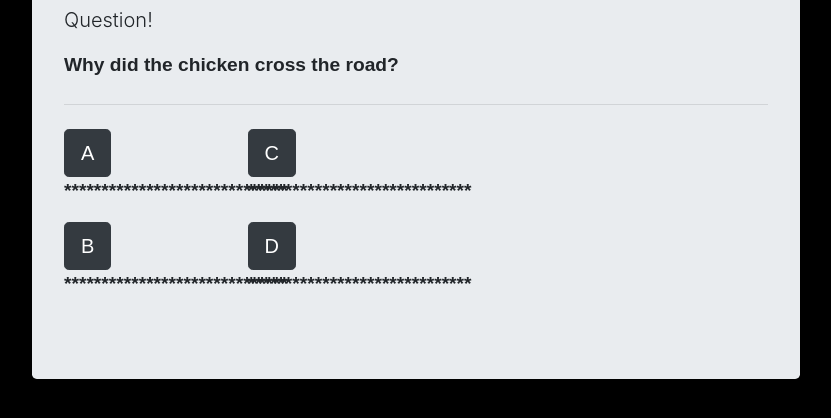
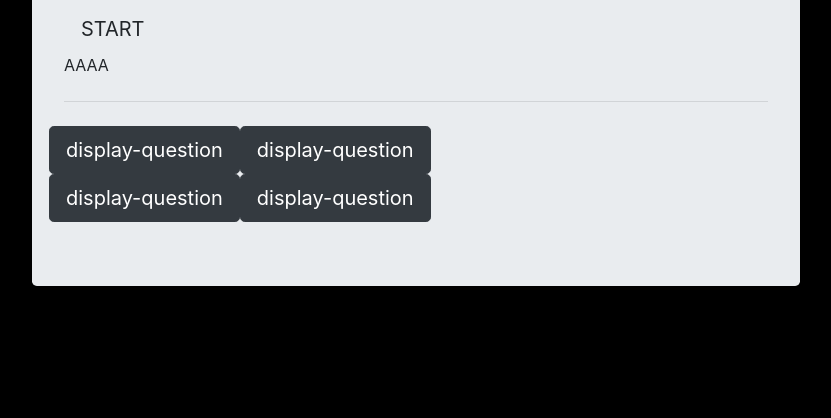
Before and after one commit to michaelzunigaa/Javascript--Code-Quiz-, a plain HTML site: page index.html in a window 1280 px wide. Shown: the part 294-712 px from the top of the page, without its empty margins (208-1039 px from the left). Drawn offline with nearby package versions, Linux system fonts and the light colour scheme.

Commit message:
first-update

```diff
--- a/index.html
+++ b/index.html
@@ -5,36 +5,37 @@
     <meta charset="utf-8">
     <meta name="viewport" content="width=device-width, initial-scale=1, shrink-to-fit=no">
 
-
     <link rel="stylesheet" href="https://stackpath.bootstrapcdn.com/bootstrap/4.4.1/css/bootstrap.min.css" integrity="sha384-Vkoo8x4CGsO3+Hhxv8T/Q5PaXtkKtu6ug5TOeNV6gBiFeWPGFN9MuhOf23Q9Ifjh" crossorigin="anonymous">
     <link rel="stylesheet" href="style.css">
 
-    <title></title>
+    <title>Code Quiz!</title>
   </head>
   <body>
-    <h1></h1>
 
 
     <div class="jumbotron">
-        <h1 class="display-4">Code Quiz</h1>
-        <p class="lead">Question!</p>
-        <p1>Why did the chicken cross the road?</p>
+      <h1 class="display-4">Code Quiz</h1>
+      <a class="btn btn-alert btn-lg" id="btn-start" href="#" role="button">START</a><br>
+        <!-- <p class="lead">Question!</p> -->
+
+
+        <p class ="display-question">AAAA</p>
         <hr class="my-4">
 <div class="row">
-    <div class="col-3">
-        <a class="btn btn-dark btn-lg" id="btn-a" href="#" role="button">A</a>
-        <p class = "choice-1">******************************</p>
 
-        <a class="btn btn-dark btn-lg" id="btn-b" href="#" role="button">B</a>
-        <p class = "choice-2">******************************</p>
-    </div>
+        <a class="btn btn-dark btn-lg" id="btn-a" href="#" role="button">display-question</a>
 
-    <div class="col-3">
-        <a class="btn btn-dark btn-lg" id="btn-c" href="#" role="button">C</a>
-        <p class ="choice-3">******************************</p>
+        <a class="btn btn-dark btn-lg" id="btn=d" href="#" role="button">display-question</a>
 
-        <a class="btn btn-dark btn-lg" id="btn=d" href="#" role="button">D</a>
-        <p class = "choice-4">******************************</p>
+
+      </div>
+      <div class="row">
+
+          <a class="btn btn-dark btn-lg" id="btn-c" href="#" role="button">display-question</a>
+
+          <a class="btn btn-dark btn-lg" id="btn-b" href="#" role="button">display-question</a>
+
+      </div>
     </div>
     </div>
 
--- a/script.js
+++ b/script.js
@@ -1,9 +1,11 @@
-var questionArr = [];
-var score = [];
+var correct = 0;
+
+var score = 0;
 
 
 
 
+var Question = document.getElementById("display-question");
 
 
 var answerA = document.getElementById("choice-1");
@@ -15,15 +17,63 @@ var buttonA = document.getElementById("btn-a");
 var buttonB = document.getElementById("btn-b");
 var buttonC = document.getElementById("btn-c");
 var buttonD = document.getElementById("btn-d");
+var startButton = document.getElementById("btn-start");
+
+var questions = [
+    {
+        Question: 'Which one of these is a boolean in JavaScript?',
+        answers: [
+            {text:"true" , correct: true},
+            {text:"possible" , correct: false},
+            {text:"go" , correct: false},
+            {text:"maybe" , correct: false}
+        ],
+
+         Question1: 'Where does the script tag gi in the html file?',
+         answers1:[
+             {text:'body', correct: true},
+             {text:'header', correct: false},
+             {text:'title', correct: false},
+             {text:'footer', correct:false}
+         ],
+         Question2: 'Which of thesr is not a CSS proerty?',
+         answers2:[
+            {text:'font-size', correct: false},
+            {text:'background-color', correct: false},
+            {text:'function()', correct: true},
+            {text:'margin-align', correct:false}
+         ]
+
+
+
+
+
+
+
+        }
+];
+
+
+
+
+
 
 buttonA.addEventListener("click" , function () {
     console.log("Hi!");
 
-});
+    }
 
-buttonB.addEventListener("click", buttonB );
-buttonC.addEventListener("click" , buttonC);
-buttonD.addEventListener("click", buttonD );
+);
+startButton.addEventListener("click" , function () {
+   document.getElementsByClassName("display-question").style.display = "visible";
+
+
+}
+);
+
+// buttonC.addEventListener("click" , buttonC);
+// buttonD.addEventListener("click", buttonD );
+
 
 
 
@@ -31,10 +81,11 @@ buttonD.addEventListener("click", buttonD );
 
 
 function getQuestions() {
-
 }
 
-function displalQuestion() {
+buttonB.addEventListener("click", getQuestions() );
+
+function displayQuestion() {
 
 
 }
@@ -46,3 +97,9 @@ function showAnswers() {
 function trackScore() {
 
 }
+
+
+
+
+
+getQuestions();
```
